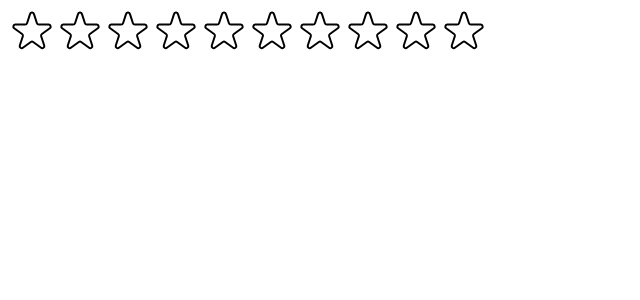
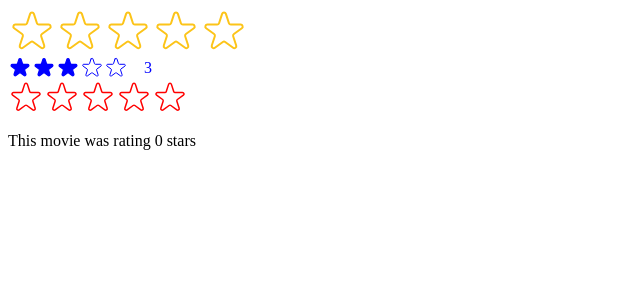
Before and after one commit to AssSam7/jonas-urc-usepopcorn-desi, a React (Create React App) app: page / in a window 1280 px wide. Shown: the top 300 px of the page, without its empty margins (0-640 px from the left). Built offline with nearby package versions, Linux system fonts and the light colour scheme.

Commit message:
Making the props as Component API

```diff
--- a/src/StarRating.js
+++ b/src/StarRating.js
@@ -10,28 +10,32 @@
   display: "flex",
 };
 
-const textStyles = {
-  lineHeight: "1",
-  margin: "0",
-};
-
-const starStyles = {
-  width: "48px",
-  height: "48px",
-  display: "block",
-  cursor: "pointer",
-};
-
-export default function StarRating({ maxRating = 5 }) {
-  const [rating, setRating] = useState(0);
-  const [tempRating, setTempRating] = useState(0);
+export default function StarRating({
+  maxRating = 5,
+  color = "#fcc419",
+  size = 48,
+  className = "",
+  messages = [],
+  defaultRating = 0,
+  onSetRating,
+}) {
+  const [rating, setRating] = useState(defaultRating);
+  const [tempRating, setTempRating] = useState(defaultRating);
 
   const handleRating = (rating) => {
     setRating(rating);
+    onSetRating(rating);
+  };
+
+  const textStyles = {
+    lineHeight: "1",
+    margin: "0",
+    color,
+    fontSize: `${size / 1.5}px`,
   };
 
   return (
-    <div style={containerStyles}>
+    <div style={containerStyles} className={className}>
       <div style={starContainerStyles}>
         {Array.from({ length: maxRating }, (_, i) => (
           <Star
@@ -40,15 +44,28 @@
             onRate={() => handleRating(i + 1)}
             onHoverIn={() => setTempRating(i + 1)}
             onHoverOut={() => setTempRating(0)}
+            color={color}
+            size={size}
           />
         ))}
       </div>
-      <p style={textStyles}>{tempRating || rating || ""}</p>
+      <p style={textStyles}>
+        {messages.length === maxRating
+          ? messages[tempRating ? tempRating - 1 : rating - 1]
+          : tempRating || rating || ""}
+      </p>
     </div>
   );
 }
 
-function Star({ onRate, isStarFull, onHoverIn, onHoverOut }) {
+function Star({ onRate, isStarFull, onHoverIn, onHoverOut, color, size }) {
+  const starStyles = {
+    width: `${size}px`,
+    height: `${size}px`,
+    display: "block",
+    cursor: "pointer",
+  };
+
   return (
     <span
       style={starStyles}
@@ -61,8 +78,8 @@
         <svg
           xmlns="http://www.w3.org/2000/svg"
           viewBox="0 0 20 20"
-          fill="#000"
-          stroke="#000"
+          fill={color}
+          stroke={color}
         >
           <path d="M9.049 2.927c.3-.921 1.603-.921 1.902 0l1.07 3.292a1 1 0 00.95.69h3.462c.969 0 1.371 1.24.588 1.81l-2.8 2.034a1 1 0 00-.364 1.118l1.07 3.292c.3.921-.755 1.688-1.54 1.118l-2.8-2.034a1 1 0 00-1.175 0l-2.8 2.034c-.784.57-1.838-.197-1.539-1.118l1.07-3.292a1 1 0 00-.364-1.118L2.98 8.72c-.783-.57-.38-1.81.588-1.81h3.461a1 1 0 00.951-.69l1.07-3.292z" />
         </svg>
@@ -71,7 +88,7 @@
           xmlns="http://www.w3.org/2000/svg"
           fill="none"
           viewBox="0 0 24 24"
-          stroke="#000"
+          stroke={color}
         >
           <path
             strokeLinecap="round"
@@ -84,36 +101,3 @@
     </span>
   );
 }
-
-/*
-FULL STAR
-
-<svg
-  xmlns="http://www.w3.org/2000/svg"
-  viewBox="0 0 20 20"
-  fill="#000"
-  stroke="#000"
->
-  <path
-    d="M9.049 2.927c.3-.921 1.603-.921 1.902 0l1.07 3.292a1 1 0 00.95.69h3.462c.969 0 1.371 1.24.588 1.81l-2.8 2.034a1 1 0 00-.364 1.118l1.07 3.292c.3.921-.755 1.688-1.54 1.118l-2.8-2.034a1 1 0 00-1.175 0l-2.8 2.034c-.784.57-1.838-.197-1.539-1.118l1.07-3.292a1 1 0 00-.364-1.118L2.98 8.72c-.783-.57-.38-1.81.588-1.81h3.461a1 1 0 00.951-.69l1.07-3.292z"
-  />
-</svg>
-
-
-EMPTY STAR
-
-<svg
-  xmlns="http://www.w3.org/2000/svg"
-  fill="none"
-  viewBox="0 0 24 24"
-  stroke="#000"
->
-  <path
-    strokeLinecap="round"
-    strokeLinejoin="round"
-    strokeWidth="{2}"
-    d="M11.049 2.927c.3-.921 1.603-.921 1.902 0l1.519 4.674a1 1 0 00.95.69h4.915c.969 0 1.371 1.24.588 1.81l-3.976 2.888a1 1 0 00-.363 1.118l1.518 4.674c.3.922-.755 1.688-1.538 1.118l-3.976-2.888a1 1 0 00-1.176 0l-3.976 2.888c-.783.57-1.838-.197-1.538-1.118l1.518-4.674a1 1 0 00-.363-1.118l-3.976-2.888c-.784-.57-.38-1.81.588-1.81h4.914a1 1 0 00.951-.69l1.519-4.674z"
-  />
-</svg>
-
-*/
--- a/src/index.js
+++ b/src/index.js
@@ -1,13 +1,26 @@
-import React from "react";
+import React, { useState } from "react";
 import ReactDOM from "react-dom/client";
 import StarRating from "./StarRating";
 // import "./index.css";
 // import App from "./App";
 
+function Test() {
+  const [movieRating, setMovieRating] = useState(0);
+
+  return (
+    <div>
+      <StarRating color="red" size={36} onSetRating={setMovieRating} />
+      <p>This movie was rating {movieRating} stars</p>
+    </div>
+  );
+}
+
 const root = ReactDOM.createRoot(document.getElementById("root"));
 root.render(
   <React.StrictMode>
     {/* <App /> */}
-    <StarRating maxRating={10} />
+    <StarRating messages={["Terrible", "Bad", "Okay", "Good", "Excellent"]} />
+    <StarRating size={24} color="blue" className="test" defaultRating={3} />
+    <Test />
   </React.StrictMode>
 );
```
